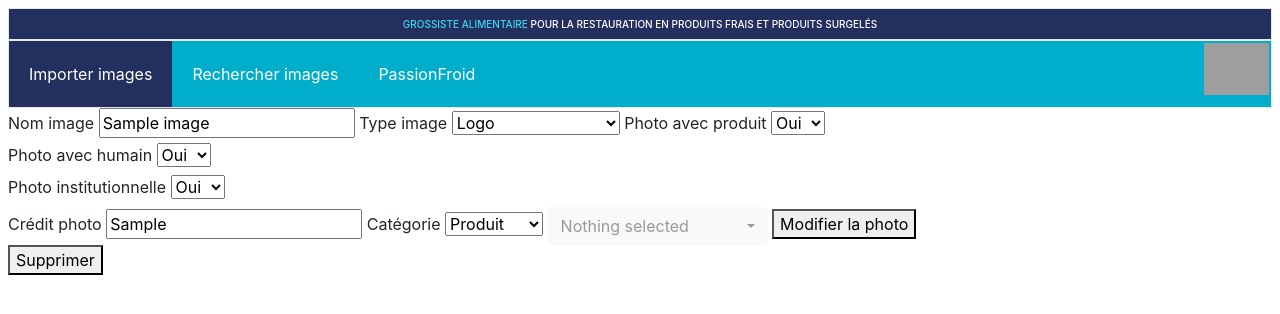
After one commit to loux22/challenge48h, a Flask app: page /update/1 in a window 1280 px wide. The commit adds this page. Shown: the top 314 px of the page. Run offline with Flask 2, Linux system fonts and the light colour scheme; tables that the repository leaves empty hold one stand-in row (values such as "Sample post"); some libraries are stand-ins or nearby versions; grey boxes are pictures that could not be loaded.

Commit message:
add update and delete page

```diff
--- a/app/controllers/image.py
+++ b/app/controllers/image.py
@@ -130,6 +130,87 @@ def findImg():
 
 
 
+@image.route('/update/<int:id>', methods=['GET', 'POST'])
+def updateImg(id):
+    print(id)
+    tags = Tag.query.all()
+    image = Image.query.filter_by(id=id).first()
+
+    tags_image = ""
+    for tag in image.tags :
+        tags_image += str(tag.name) + ","
+
+    if request.method == 'POST':
+        filename = request.form.get('filename')
+        typeImg = request.form.get('typeImg')
+        isProduct = request.form.get('isProduct')
+        isHuman = request.form.get('isHuman')
+        isInstitutional = request.form.get('isInstitutional')
+        credit = request.form.get('credit')
+        category = request.form.get('category')
+        filenames = request.files.get('filename')
+        formatImg = request.form.get('format')
+        tagsChecked = request.form.getlist('tag')
+
+        if isProduct == "oui" :
+            isProduct = True
+        else :
+            isProduct = False
+
+        if isHuman == "oui" :
+            isHuman = True
+        else :
+            isHuman = False
+
+        if isInstitutional == "oui" :
+            isInstitutional = True
+        else :
+            isInstitutional = False
+
+
+        categoryImg = Category.query.filter_by(name=category).first()
+
+        old_name = image.name
+
+        image.name = filename
+        image.typeImg = typeImg
+        image.isProduct = isProduct
+        image.isHuman = isHuman
+        image.isInstitutional = isInstitutional
+        image.credit = credit
+        image.category = categoryImg
+
+
+        if tagsChecked != [] :
+            for tag in tagsChecked :
+                tagImg = Tag.query.filter_by(id=tag).first()
+                image.tags.append(tagImg)
+
+        db.session.add(image)
+        db.session.commit()
+
+        os.rename('app/static/img/' + str(old_name), 'app/static/img/' + str(filename))
+        return redirect(url_for('image.updateImg',id=id))
+
+
+
+    return render_template('pages/update.html', tags=tags, image=image, tags_image=tags_image)
+
+
+@image.route('/delete/<int:id>', methods=['GET', 'POST'])
+def delete(id):
+    image = Image.query.filter_by(id=id).first()
+    image.tags = []
+    db.session.add(image)
+    db.session.commit()
+    db.session.delete(image)
+
+    # os.remove('app/static/img/' + str(image.name))
+    db.session.commit()
+
+    return redirect(url_for('image.findImg'))
+
+
 
 def execute_requete_sql(filename, typeImg,isProduct,isHuman, isInstitutional, credit, formatImg, category, tagsChecked) :
     """ Fonction qui execute la requete sql pour filtrer les images
@@ -153,13 +234,12 @@ def execute_requete_sql(filename, typeImg,isProduct,isHuman, isInstitutional, cr
     if category != "" :
         join += "join category on image.category_id = category.id "
 
-    if tagsChecked != "" :
+    if tagsChecked != [] :
         join += "join image_tag on image.id = image_tag.image_id "
 
     order = "order by image.name"
 
     sql = select + join + where + order
-    print("AAAAAAAAAAAAAAAAAAAA")
     print(sql)
 
     cursor.execute(sql)
@@ -211,7 +291,7 @@ def get_requete_sql_image(typeImg,isProduct,isHuman, isInstitutional, credit, fo
         cat = Category.query.filter_by(name=category).first()
         requetes.append("and category_id = '" + str(cat.id) + "'")
 
-    if tagsChecked != "" :
+    if tagsChecked != [] :
         for tag in tagsChecked :
             requetes.append("and tag_id = '" + str(tag) + "'")
 
--- /dev/null
+++ b/app/static/js/tag.js
@@ -0,0 +1,28 @@
+
+window.onload = function () {
+    let button = document.querySelector('.btn-light')
+    console.log(button)
+    button.addEventListener('click', tag)
+
+
+    function tag() {
+        let li = ""
+        let inputHidden = document.querySelector('.hidden').value
+        tagImage = inputHidden.split(',')
+        let select = document.querySelector('.inner')
+        li = select.childNodes[0].childNodes
+
+        li.forEach(element => {
+            console.log(element)
+            tag = element.childNodes[0].childNodes[1].innerHTML
+            a = element.childNodes[0]
+
+            tagImage.forEach(value => {
+                if (value === tag){
+                    a.setAttribute("aria-selected", "true")
+                    element.classList.add("selected")
+                }
+            });
+        });
+    }
+}
--- a/app/templates/pages/find.html
+++ b/app/templates/pages/find.html
@@ -77,8 +77,10 @@
 
 {% for image in images %}
 <div>
-    <!-- <img src="/static/img/{{image.name}}"> -->
-    <p>{{image.name}}</p>
+    <a href="{{ url_for('image.updateImg', id=image.id ) }}">
+        <img width="50px" height="50px" src="/static/img/{{image.name}}">
+        <p>{{image.name}}</p>
+    </a>
 </div>
 {% endfor %}
 
--- /dev/null
+++ b/app/templates/pages/update.html
@@ -0,0 +1,103 @@
+{% extends "base.html" %}
+{% block title %}Modification image{% endblock %}
+
+{% block link %}
+
+<link rel="stylesheet" href="https://stackpath.bootstrapcdn.com/bootstrap/4.1.1/css/bootstrap.min.css">
+<link rel="stylesheet" href="https://cdnjs.cloudflare.com/ajax/libs/bootstrap-select/1.13.1/css/bootstrap-select.css" />
+<script src="https://ajax.googleapis.com/ajax/libs/jquery/2.1.1/jquery.min.js"></script>
+<script src="https://stackpath.bootstrapcdn.com/bootstrap/4.1.1/js/bootstrap.bundle.min.js"></script>
+<script src="https://cdnjs.cloudflare.com/ajax/libs/bootstrap-select/1.13.1/js/bootstrap-select.min.js"></script>
+{% endblock %}
+
+
+{% block body %}
+
+
+<form action="{{ url_for('image.updateImg', id=image.id ) }}" method="post">
+
+    <label class="fontstyle" for="">Nom image</label>
+    <input type="text" name="filename" value="{{image.name}}">
+
+    <label class="fontstyle" for="">Type image</label>
+    <select class="select" name="typeImg">
+        {% if image.typeImg == "PassionFroid" %}
+        <option selected value="PassionFroid">Photo PassionFroid</option>
+        <option value="fournisseur">Photo fournisseur</option>
+        <option value="logo">Logo</option>
+        {% elif image.typeImg == "fournisseur" %}
+        <option value="PassionFroid">Photo PassionFroid</option>
+        <option selected value="fournisseur">Photo fournisseur</option>
+        <option value="logo">Logo</option>
+        {% else %}
+        <option value="PassionFroid">Photo PassionFroid</option>
+        <option value="fournisseur">Photo fournisseur</option>
+        <option selected value="logo">Logo</option>
+        {% endif %}
+    </select>
+    <label class="fontstyle" for="">Photo avec produit</label>
+    <select class="select" name="isProduct">
+        {% if image.isProduct == True %}
+        <option selected value="oui">Oui</option>
+        <option value="non">Non</option>
+        {% else %}
+        <option value="oui">Oui</option>
+        <option selected value="non">Non</option>
+        {% endif %}
+    </select>
+    <br>
+    <label class="fontstyle" for="">Photo avec humain</label>
+    <select class="select" name="isHuman">
+        {% if image.isHuman == True %}
+        <option selected value="oui">Oui</option>
+        <option value="non">Non</option>
+        {% else %}
+        <option value="oui">Oui</option>
+        <option selected value="non">Non</option>
+        {% endif %}
+    </select>
+    <br>
+    <label class="fontstyle" for="">Photo institutionnelle</label>
+    <select class="select" name="isInstitutional">
+        {% if image.isInstitutional == True %}
+        <option selected value="oui">Oui</option>
+        <option value="non">Non</option>
+        {% else %}
+        <option value="oui">Oui</option>
+        <option selected value="non">Non</option>
+        {% endif %}
+    </select>
+    <br>
+    <label class="fontstyle" for="">Crédit photo</label>
+    <input type="text" name="credit" value="{{image.credit}}">
+
+    <label class="fontstyle" for="">Catégorie</label>
+    <select name="category">
+        {% if image.category_id == 1 %}
+        <option selected value="Produit">Produit</option>
+        <option value="Ambiance">Ambiance</option>
+        {% else %}
+        <option value="Produit">Produit</option>
+        <option selected value="Ambiance">Ambiance</option>
+        {% endif %}
+    </select>
+
+    <select name="tag" class="selectpicker" multiple data-live-search="true">
+        {% for tag in tags %}
+        <option value="{{tag.id}}">{{tag.name}}</option>
+        {% endfor %}
+    </select>
+
+    <input type="hidden" name="" class="hidden" value="{{tags_image}}">
+
+
+    <button type="submit">Modifier la photo</button>
+
+</form>
+<a href="{{ url_for('image.delete', id=image.id ) }}"><button> Supprimer</button></a>
+
+{% endblock body %}
+
+{% block js %}
+<script src="{{ url_for('static',filename='js/tag.js') }}"></script>
+{% endblock %}
```
